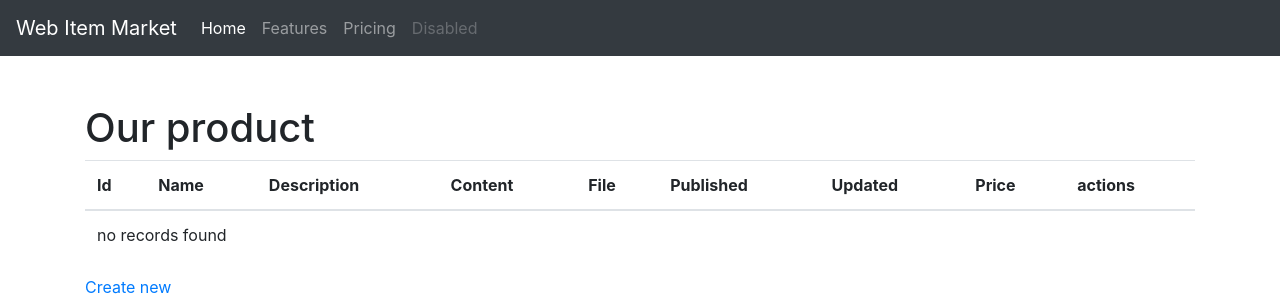
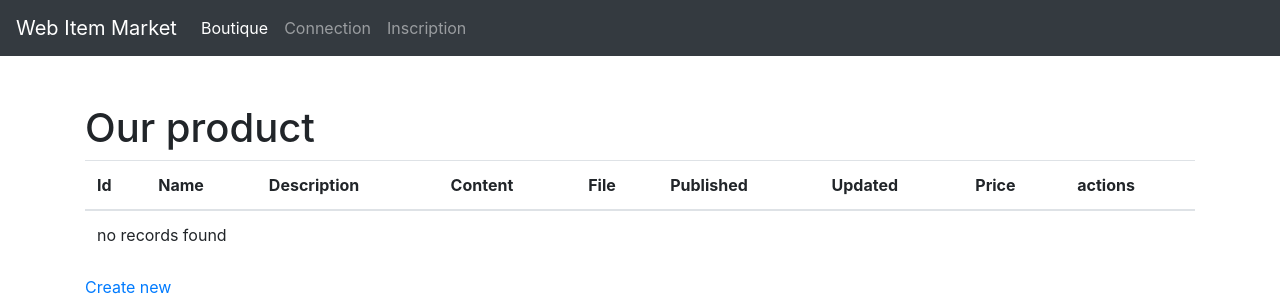
Before and after one commit to DYS-Tools/Sygma-Marketplace-Template, a Symfony app: template templates/product/index.html.twig in a window 1280 px wide. Shown: the top 300 px of the page. Run offline with Twig, Linux system fonts and the light colour scheme; the template is opened without the code that fills it, so the values that code supplies are empty; some libraries are stand-ins or nearby versions.

Commit message:
add login/logout/product in nav

```diff
--- a/templates/base.html.twig
+++ b/templates/base.html.twig
@@ -38,10 +38,34 @@
                 </button>
                 <div class="collapse navbar-collapse" id="navbarNavAltMarkup">
                     <div class="navbar-nav">
-                    <a class="nav-item nav-link active" href="#">Home <span class="sr-only">(current)</span></a>
-                    <a class="nav-item nav-link" href="#">Features</a>
-                    <a class="nav-item nav-link" href="#">Pricing</a>
-                    <a class="nav-item nav-link disabled" href="#">Disabled</a>
+                    <a class="nav-item nav-link active" href="#">Boutique <span class="sr-only">(current)</span></a>
+                    {% if app.user %}
+                        <li class="nav-item">
+                                <a class="nav-link" href="">Mon compte</a>
+                        </li>
+                    {% elseif is_granted('ROLE_ADMIN') %}
+
+                    {% elseif is_granted('ROLE_USER') %}
+                        <li class="nav-item">
+                                <a class="nav-link" href="">Mes produits</a>
+                        </li>
+
+                    {% else %}
+                        <li class="nav-item">
+                            <a class="nav-link" href="{{ path('app_login') }}">Connection</a>
+                        </li>
+
+                        <li class="nav-item">
+                            <a class="nav-link" href="{{ path('app_register') }}">Inscription</a>
+                        </li>
+
+                    {% endif %}
+
+                    {% if app.user %}
+                    <li class="nav-item">
+                        <a class="nav-link" href="{{ path('app_logout') }}">Logout</a>
+                    </li>
+                    {% endif %}
                     </div>
                 </div>
         </nav>
```
